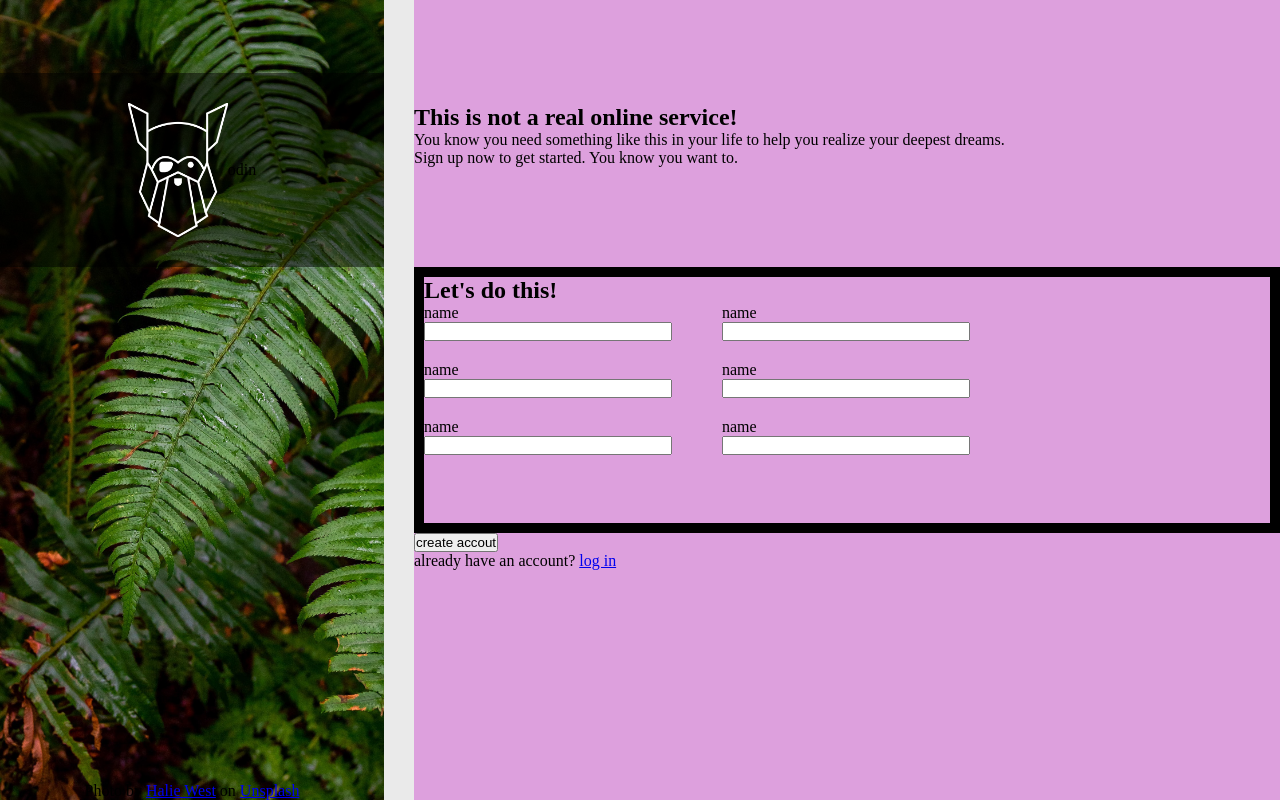
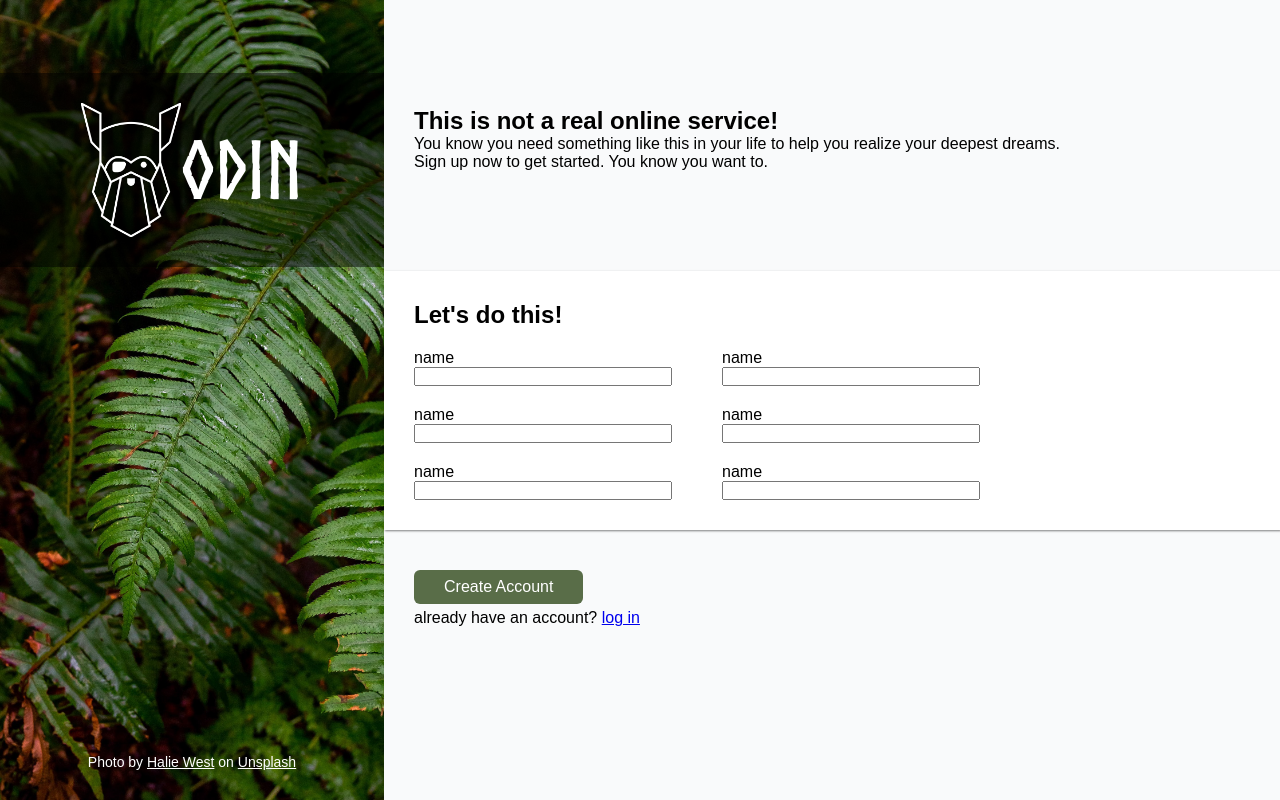
Before and after one commit to joeldevel/TOP-sign-up-form, a plain HTML site: page index.html in a window 1280 px wide. Drawn offline with Linux system fonts and the light colour scheme.

Commit message:
adds font and signup button

```diff
--- a/index.html
+++ b/index.html
@@ -53,7 +53,7 @@
             </form>
         </div>
         <div class="signup-container">
-            <button type="submit">create accout</button>
+            <button type="submit">create account</button>
             <p>already have an account? <a href="#">log in</a></p>
         </div>
     </div> <!-- end form section -->
--- a/styles.css
+++ b/styles.css
@@ -2,6 +2,22 @@
     padding: 0;
     margin: 0;
     box-sizing: border-box;
+}
+
+@font-face {
+    font-family: 'Norse-Bold';
+    src: url('Norse-Bold.otf');
+    font-weight: normal;
+    font-style: normal;
+}
+
+:root {
+    --padding-col: 30px;
+    --bg-body: #f9fafb;
+}
+
+body {
+    font-family: sans-serif;
 }
 
 .body-grid {
@@ -10,8 +26,8 @@
     grid-template-areas:
                         "side main";
     height: 100vh;
-    background: #eaeaea;
-    grid-column-gap: 30px;
+    background: var(--bg-body);
+    /* grid-column-gap: 30px; */
 }
 
 .side-brand {
@@ -37,34 +53,51 @@
     width: 100px;
 }
 
+.logo-container p {
+    font-family: Norse-Bold;
+    font-size: 80px;
+    color: #fff;
+}
+
 .photo-credits {
     grid-row: 3;
     align-self: flex-end;
     justify-self: center;
+    margin-bottom: 30px;
+    font-size: 14px;
+    color: #fff;
 }
+
+.photo-credits a { color: #fff;}
 
 /* form */
 .form-section {
     grid-area: main;
-    background: plum;
     display: grid;
-    grid-template-rows: repeat(3, 1fr);
+    grid-template-rows: 1fr auto 1fr;
     grid-template-columns: 1fr;
+    grid-row-gap: 40px;
 }
 
 .form-header {
     align-self: flex-end;
-    margin-bottom: 100px;
+    margin-bottom: 60px;
+    padding-left: var(--padding-col);
 }
 
 .form-container {
-    border: 10px solid black;
+    /* border: 4px solid black; */
+    background: #fff;
     grid-row: 2;
-    display: grid;
+    /* display: grid; */
     display: flex;
     flex-direction: column;
+    box-shadow: 1px 1px 2px rgba(0, 0, 0, 0.5);
+    padding: 30px 0;
+    padding-left: var(--padding-col);
 }
 
+.form-container h2 { margin-bottom: 20px;}
 .form {
     display: grid;
     grid-template-rows:repeat(3, 1fr);
@@ -78,3 +111,25 @@
     display: flex;
     flex-direction: column;
 }
+
+.signup-container {
+    padding-left: var(--padding-col);
+}
+
+.signup-container button {
+    padding: 8px 30px;
+    background: #596D48;
+    color: #fff;
+    font-weight: 500;
+    text-transform: capitalize;
+    font-size: 16px;
+    border-radius: 6px;
+    border: none;
+    margin-bottom: 5px;
+    cursor: pointer;
+    transition: all 0.2s ease-in-out;
+}
+.signup-container button:hover {
+    filter:brightness(120%);
+    box-shadow: 1px 1px 6px rgba(0, 0, 0, 0.4);
+}
```
Also changed, not shown: Norse-Bold.otf (added).
